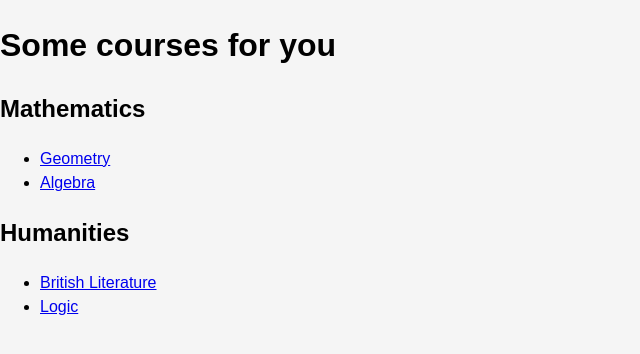
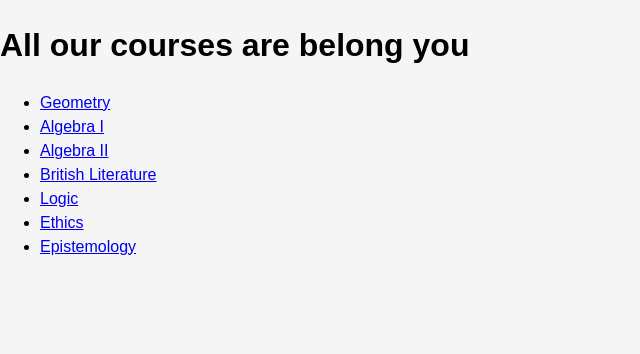
Before and after one commit to Botmasher/test-blog-react, a React (Create React App) app: page / in a window 1280 px wide. Shown: the top 354 px of the page, without its empty margins (0-640 px from the left). Built offline with nearby package versions, Linux system fonts and the light colour scheme.

Commit message:
Play with links and routes to automatically generate both based on state strings

```diff
--- a/src/App.js
+++ b/src/App.js
@@ -7,8 +7,38 @@ import Maths from './Maths'
 class App extends Component {
 
 	state = {
-		subject: '',
-		course: ''
+		currentSubject: '',
+		currentCourse: '',
+		courses: [
+			{
+				title: 'Geometry',
+				subject: 'Math',
+			},
+			{
+				title: 'Algebra I',
+				subject: 'Math'
+			},
+			{
+				title: 'Algebra II',
+				subject: 'Math'
+			},
+			{
+				title: 'British Literature',
+				subject: 'Language'
+			},
+			{
+				title: 'Logic',
+				subject: 'Philosophy'
+			},
+			{
+				title: 'Ethics',
+				subject: 'Philosophy'
+			},
+			{
+				title: 'Epistemology',
+				subject: 'Philosophy'
+			}
+		]
 	}
 
 	componentDidMount() {
@@ -18,54 +48,65 @@ class App extends Component {
 	}
 
 	changePage = (subject, course) => {
-		this.setState({subject,course})
+		this.setState({currentSubect: subject, currentCourse: course})
 	}
 
 	displayLink = (subject, course) => {
 		return (
-			<Link onClick={()=>this.changePage(subject,course)} to={`${subject}/${course}/`}>{`${this.prettyCourseName(course)}`}</Link>
+			<Link onClick={()=>this.changePage(subject,course)} to={`${subject}/${course}/`}>{`${course}`}</Link>
 		)
 	}
 
-	prettyCourseName = (courseName) => {
-		return (`${courseName.split('-').map((w) => (
-			`${w.charAt(0).toUpperCase()}${w.slice(1)}`
-		)).join(' ')}`)
+	linkifyName = (name) => {
+		return (`${name.split(' ').map(w => w.toLowerCase()).join('-')}`)
 	}
 
 	render() {
 
-		let { subject, course } = this.state
-
-		const subjectCaps = subject.charAt(0)+subject.slice(1)
-		const courseCaps = course.charAt(0)+course.slice(1)
+		let { currentSubject, currentCourse, courses } = this.state
 		//const LessonComponent = React.components[`${subjectCaps}${courseCaps}`]
 
+		// TODO break out lessons by subject in the state above
+			// - make the state easier to navigate and iterate thru keys
+			// - goal: easy to get classes by subject AND subjects by classes
+			// - goal: no multiple iteration and mapping
+		let coursePaths = [];
+		courses.map((course) => {
+			coursePaths.push(`/${this.linkifyName(course.subject)}/${this.linkifyName(course.title)}/`)
+		});
+		const allSubjects = courses.reduce((accumulatedSubjects, course) => {
+			if (accumulatedSubjects.indexOf(course.subject) < 0) {
+				accumulatedSubjects.push(course.subject);
+			}
+			return accumulatedSubjects;
+		}, []);
+
+		// TODO dynamically load component content based on route path name
+			// e.g. if the route is /math/geometry/ then use MathGeometry.js component
 		return (
-			<div>
-
+			<Switch>
+				{coursePaths.map((path,i) => (
+					<Route key={path} path={path} render={()=>{
+						return (
+							<div>We will load specific content for the <em>{`${courses[i].title} `}</em>
+							course in the <em>{`${courses[i].subject}`}</em> department right
+							here. Until then, <Link to='/'>go home</Link>.</div>
+						)
+					}} />
+				))}
 				<Route exact path='/' render={() => (
 					<div>
-						<h1>Some courses for you</h1>
-						<h2>Mathematics</h2>
+						<h1>All our courses are belong you</h1>
 						<ul>
-							<li>{this.displayLink('math','geometry')}</li>
-							<li>{this.displayLink('math','algebra')}</li>
-						</ul>
-						<h2>Humanities</h2>
-						<ul>
-							<li>{this.displayLink('language','british-literature')}</li>
-							<li>{this.displayLink('philosophy','logic')}</li>
+							{coursePaths.map((path, index) => (
+								<li key={`${index}`}>
+									<Link to={path}>{`${courses[index].title}`}</Link>
+								</li>
+							))}
 						</ul>
 					</div>
 			 	)}/>
-
-				<Switch>
-					<Route path='/math/geometry' component={MathGeometry} />
-					<Route path='/math' component={Maths} />
-				</Switch>
-
-	    	</div>
+			</Switch>
 		)
 	}
 }
```
